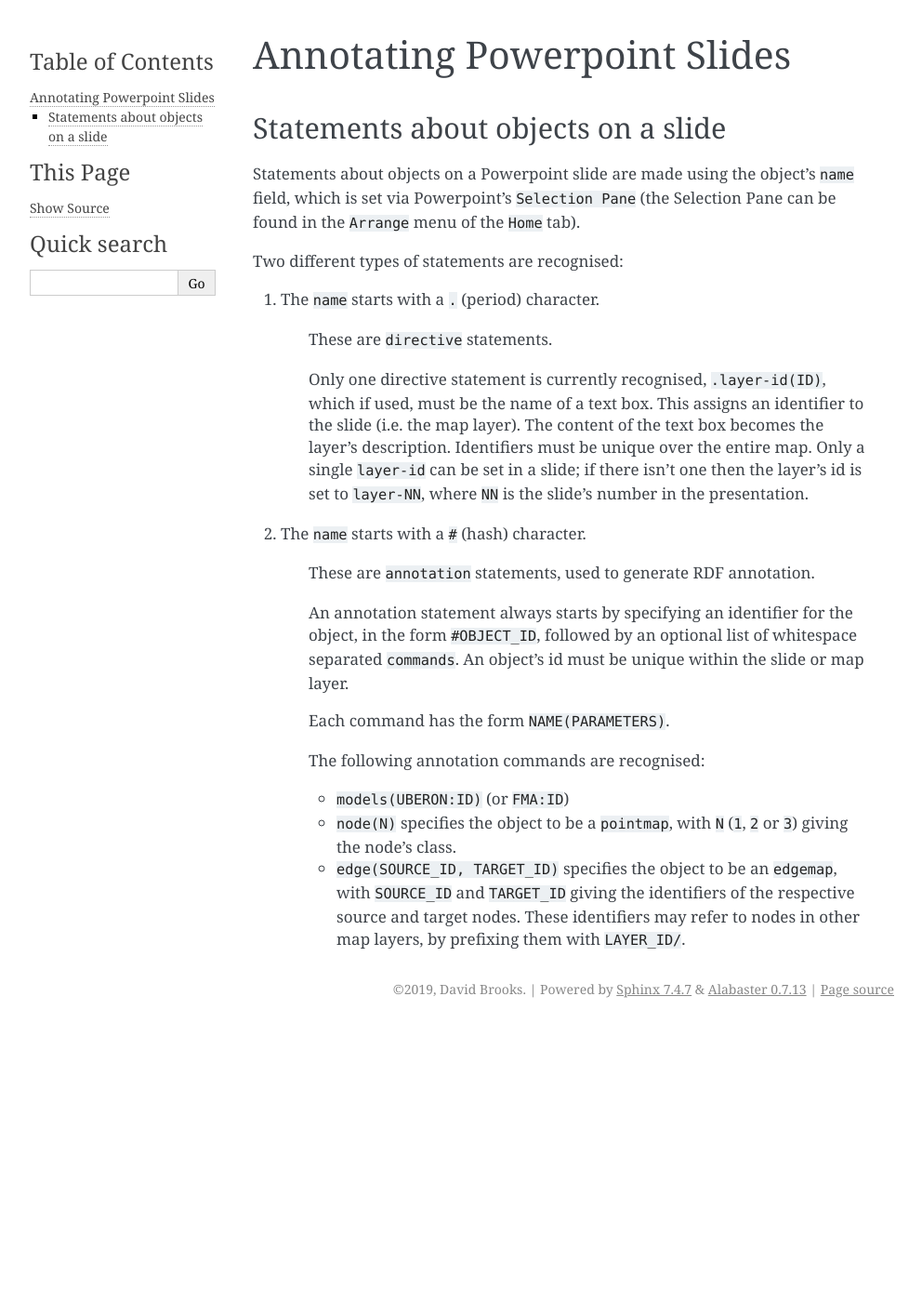
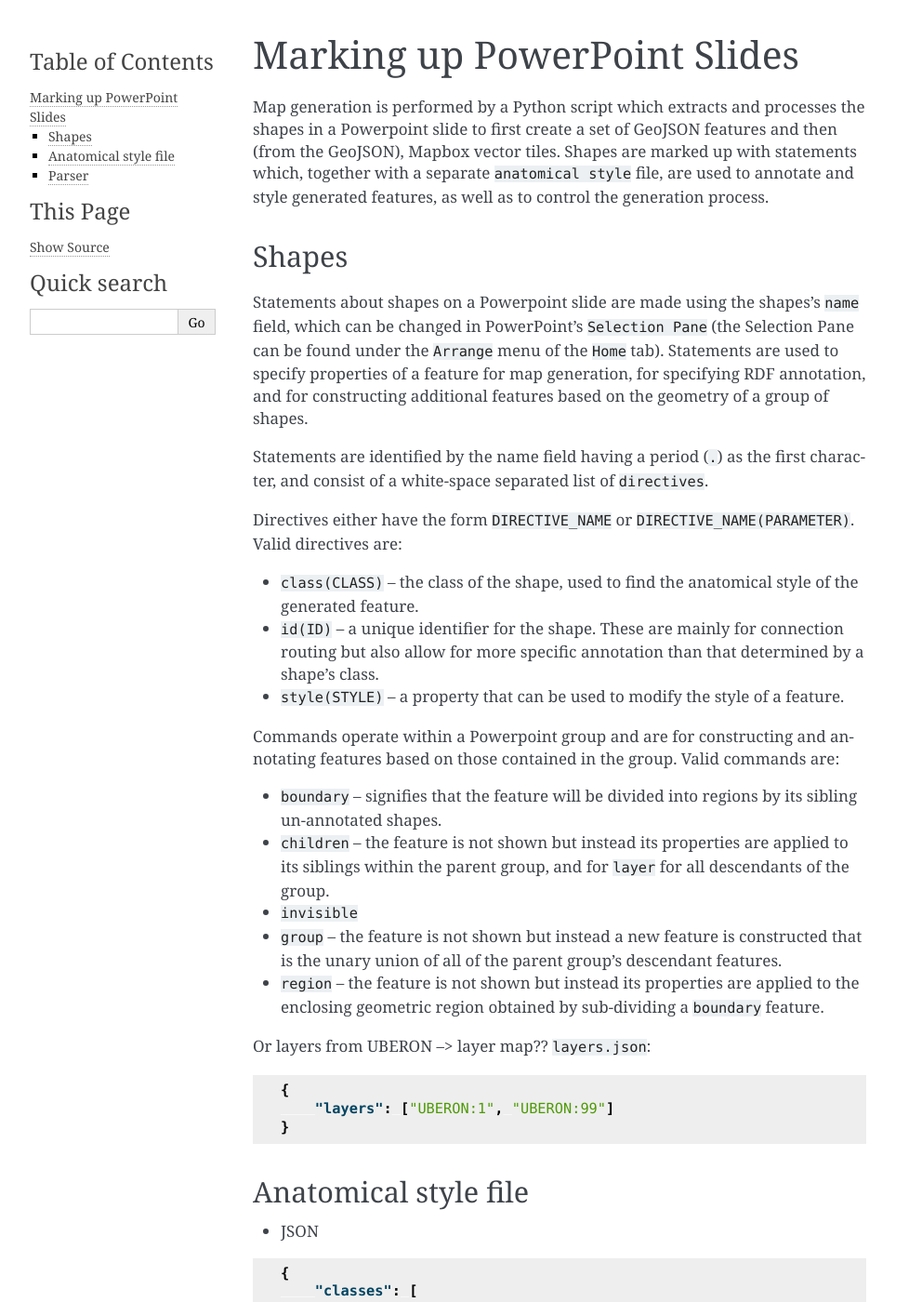
Before and after one commit to AnatomicMaps/flatmap-maker, a Sphinx documentation site: the page built from docs/Annotation.rst, in a window 1280 px wide and 1400 px high. Shown: the whole window at 93% size, without its empty margins (148-1140 px from the left). Built offline with Sphinx 7.4.7, drawn with Linux system fonts in a browser that asks for light colours; some of the changed text lies outside the part shown.

Commit message:
Update documentation on marking-up/annotating shapes.

```diff
--- a/docs/Annotation.rst
+++ b/docs/Annotation.rst
@@ -1,31 +1,87 @@
 ============================
-Annotating Powerpoint Slides
+Marking up PowerPoint Slides
 ============================
 
+Map generation is performed by a Python script which extracts and processes the shapes in a Powerpoint slide to first create a set of GeoJSON features and then (from the GeoJSON), Mapbox vector tiles. Shapes are marked up with statements which, together with a separate ``anatomical style`` file, are used to annotate and style generated features, as well as to control the generation process.
 
-Statements about objects on a slide
------------------------------------
 
-Statements about objects on a Powerpoint slide are made using the object's ``name`` field, which is set via Powerpoint's ``Selection Pane`` (the Selection Pane can be found in the ``Arrange`` menu of the ``Home`` tab).
+Shapes
+------
 
-Two different types of statements are recognised:
+Statements about shapes on a Powerpoint slide are made using the shapes's ``name`` field, which can be changed in PowerPoint's ``Selection Pane`` (the Selection Pane can be found under the ``Arrange`` menu of the ``Home`` tab). Statements are used to specify properties of a feature for map generation, for specifying RDF annotation, and for constructing additional features based on the geometry of a group of shapes.
 
-1) The ``name`` starts with a ``.`` (period) character.
+Statements are identified by the name field having a period (``.``) as the first character, and consist of a white-space separated list of ``directives``.
 
-    These are ``directive`` statements.
+Directives either have the form ``DIRECTIVE_NAME`` or ``DIRECTIVE_NAME(PARAMETER)``. Valid directives are:
 
-    Only one directive statement is currently recognised, ``.layer-id(ID)``, which if used, must be the name of a text box. This assigns an identifier to the slide (i.e. the map layer). The content of the text box becomes the layer's description. Identifiers must be unique over the entire map. Only a single ``layer-id`` can be set in a slide; if there isn't one then the layer's id is set to ``layer-NN``, where ``NN`` is the slide's number in the presentation.
+* ``class(CLASS)`` -- the class of the shape, used to find the anatomical style of the generated feature.
+* ``id(ID)`` -- a unique identifier for the shape. These are mainly for connection routing but also allow for more specific annotation than that determined by a shape's class.
+* ``style(STYLE)`` -- a property that can be used to modify the style of a feature.
 
-2) The ``name`` starts with a ``#`` (hash) character.
+.. * ``label(TEXT)`` -- use thioverride any label defined for the feature's anatomical entity.
+.. * ``layer(ANATOMICAL_ID)`` -- the map source layer the feature is part of. If a layer hasn't been specified then the feature is assigned to a layer called ``composite``.
+.. * ``node(N)`` specifies the object to be a ``pointmap``, with ``N`` (``1``, ``2`` or ``3``) giving the node's class.
+.. * ``edge(SOURCE_ID, TARGET_ID)`` specifies the object to be an ``edgemap``, with ``SOURCE_ID`` and ``TARGET_ID`` giving the identifiers of the respective source and target nodes.
 
-    These are ``annotation`` statements, used to generate RDF annotation.
 
-    An annotation statement always starts by specifying an identifier for the object, in the form ``#OBJECT_ID``, followed by an optional list of whitespace separated ``commands``. An object's id must be unique within the slide or map layer.
+Commands operate within a Powerpoint group and are for constructing and annotating features based on those contained in the group. Valid commands are:
 
-    Each command has the form ``NAME(PARAMETERS)``.
+* ``boundary`` -- signifies that the feature will be divided into regions by its sibling un-annotated shapes.
+* ``children`` -- the feature is not shown but instead its properties are applied to its siblings within the parent group, and for ``layer`` for all descendants of the group.
+* ``invisible``
+* ``group`` -- the feature is not shown but instead a new feature is constructed that is the unary union of all of the parent group's descendant features.
+* ``region`` -- the feature is not shown but instead its properties are applied to the enclosing geometric region obtained by sub-dividing a ``boundary`` feature.
 
-    The following annotation commands are recognised:
+.. source/target/via
 
-    * ``models(UBERON:ID)`` (or ``FMA:ID``)
-    * ``node(N)`` specifies the object to be a ``pointmap``, with ``N`` (``1``, ``2`` or ``3``) giving the node's class.
-    * ``edge(SOURCE_ID, TARGET_ID)`` specifies the object to be an ``edgemap``, with ``SOURCE_ID`` and ``TARGET_ID`` giving the identifiers of the respective source and target nodes. These identifiers may refer to nodes in other map layers, by prefixing them with ``LAYER_ID/``.
+.. These identifiers may refer to nodes in other map layers, by prefixing them with ``LAYER_ID/``.
+
+.. Do we allow a slide notes field to specify ``layer()``??
+
+
+Or layers from UBERON --> layer map?? ``layers.json``:
+
+.. code-block:: json
+
+    {
+        "layers": ["UBERON:1", "UBERON:99"]
+    }
+
+
+
+Anatomical style file
+---------------------
+
+* JSON
+
+.. code-block:: json
+
+    {
+        "classes": [
+            {
+                "class": "CLASS",
+                "entity": "ONTOLOGY_ID",
+                "label": "FALLBACK_LAYER_TEXT",
+                "layer": "LAYER_ID"
+            }
+        ],
+        "features": [
+            {
+                "id": "ID",
+                "entity": "ONTOLOGY_ID",
+                "label": "FALLBACK_LAYER_TEXT"
+            }
+        ]
+    }
+
+
+.. note:: An ``ANATOMICAL_ID`` has the form ``PREFIX:SUFFIX`` where ``PREFIX`` specifies an
+ ontology and ``SUFFIX`` is specific to the ontology. Valid values for ``PREFIX``
+ are ``ABI``, ``FMA``, ``ILX``, ``MA``, and ``UBERON``.
+
+
+Parser
+------
+
+.. automodule:: mapmaker.parser
+    :members:
```
